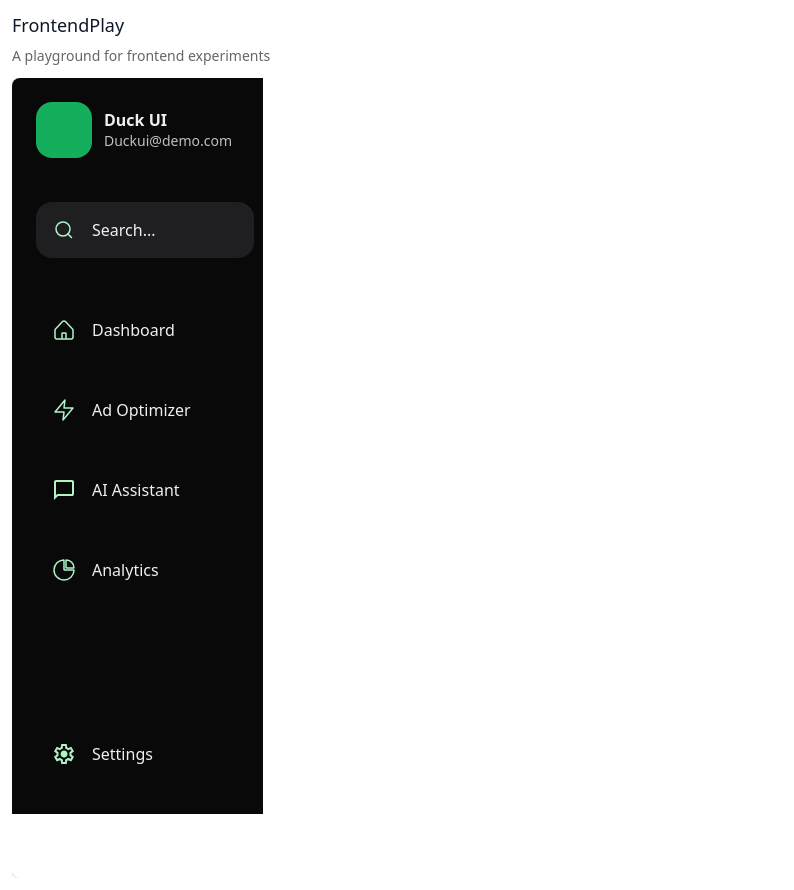
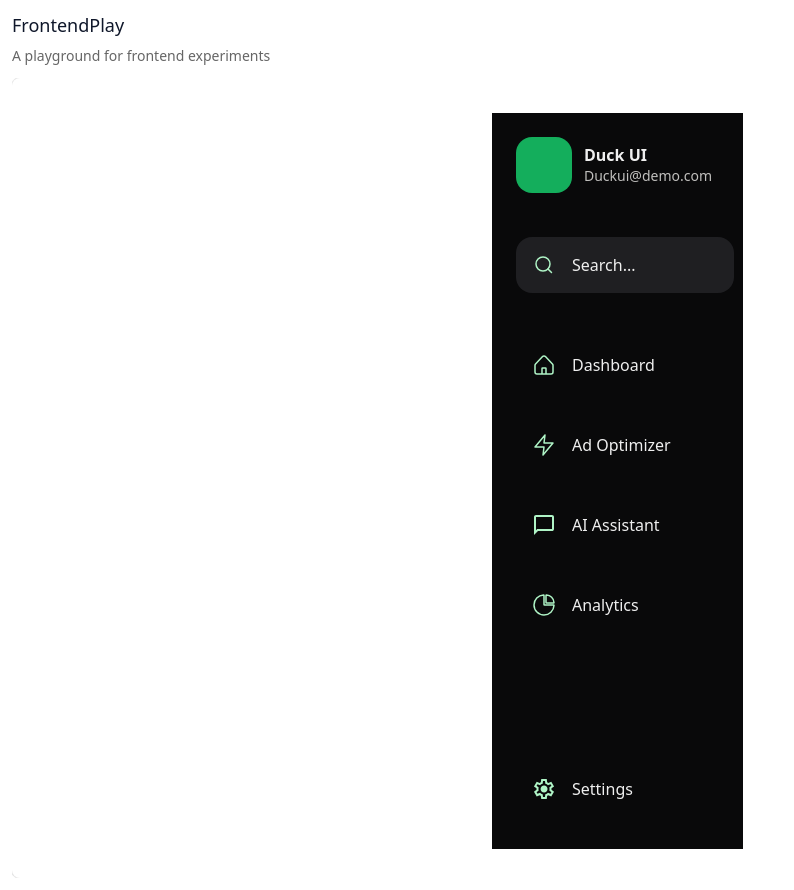
Before and after one commit to Remontada111/ai-suggestions-prototype, a React (Vite) app in the folder frontendplay/: page / in a window 1280 px wide. Shown: the whole page, without its empty margins (0-794 px from the left). Built offline with nearby package versions, Linux system fonts and the light colour scheme.

Commit message:
feat(ai): add frontendplay/src/components/ai/Menu-d96dc2.tsx

```diff
--- a/frontendplay/src/main.tsx
+++ b/frontendplay/src/main.tsx
@@ -34,7 +34,7 @@ function App() {
         <> </>
         <> {/* AI-TILE:./components/ai/Menu-d96dc2:BEGIN */}
         <div className="relative w-[1280px] h-[800px] overflow-hidden rounded-md ring-1 ring-black/10 bg-white">
-        <Menud96dc2 />
+        <div className="absolute inset-0 w-full h-full pointer-events-none">  <div className="absolute left-[37.5%] top-[4.375%] w-[20.2344%] h-[94.875%] overflow-hidden pointer-events-auto">    <Menud96dc2 />  </div></div>
         </div> {/* AI-TILE:./components/ai/Menu-d96dc2:END */}</></div>
         {/* AI-INJECT-MOUNT:END */}</div>
     </div>
```
